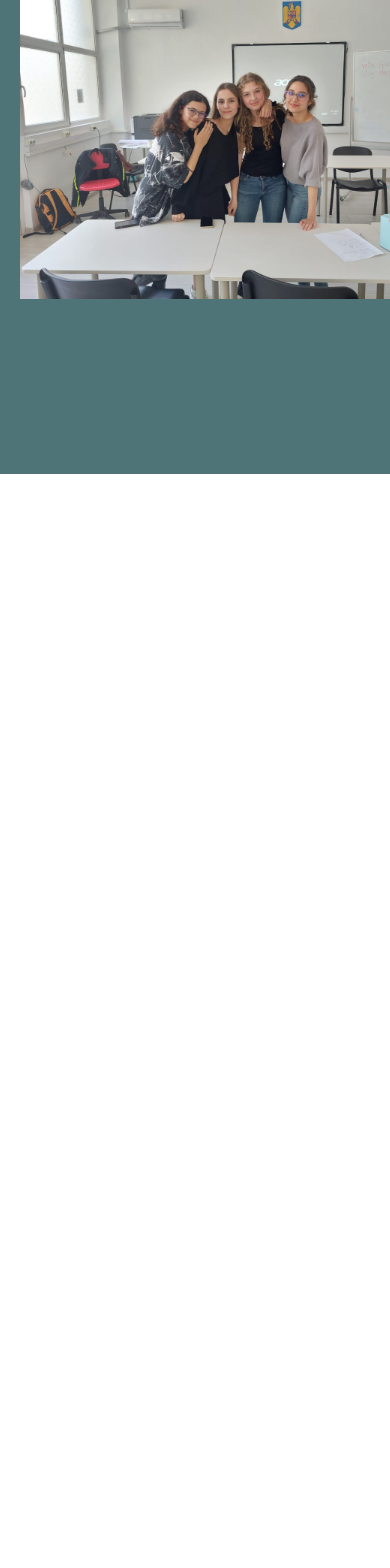
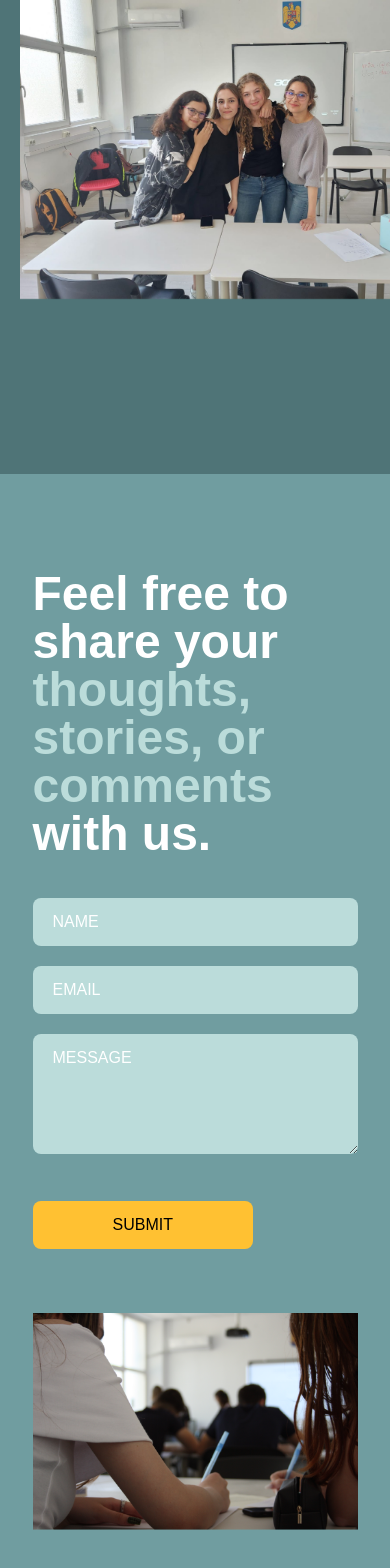
Before and after one commit to skijjj/OecdProject, a React (Vite) app: page / in a window 390 px wide. Shown: the part 10038-11606 px from the top of the page. Before the commit the page ends 10512 px from the top, so only its background shows below. Built offline with nearby package versions, Linux system fonts and the light colour scheme; a web font is replaced by a local one.

Commit message:
messageuspage

```diff
--- a/src/App.tsx
+++ b/src/App.tsx
@@ -6,7 +6,7 @@
 import FailForwardWeek from "./scenes/ffw/ffw";
 import FearOfFailure from "./scenes/fof/fof";
 import GrowthAndFixed from "./scenes/growthandfixed/growthandfixed";
-// import MessageUs from "./scenes/messageus/messageus";
+import MessageUs from "./scenes/messageus/messageus";
 
 function App() {
 
@@ -40,8 +40,7 @@
       <FearOfFailure setSelectedPage={setSelectedPage} />
       <GrowthAndFixed setSelectedPage={setSelectedPage} />
       <FailForwardWeek setSelectedPage={setSelectedPage} />
-
-      {/* <MessageUs setSelectedPage={setSelectedPage} /> */}
+      <MessageUs setSelectedPage={setSelectedPage} />
 
       </div>
     </div>
--- a/src/scenes/messageus/messageus.tsx
+++ b/src/scenes/messageus/messageus.tsx
@@ -1,161 +1,158 @@
-// import { motion } from "framer-motion";
-// import { useForm } from "react-hook-form";
-// import { SelectedPage } from "../../shared/types";
-// import contact from "../../assets/contact.png";
-// import HText from "../../shared/HText"
+import { motion } from "framer-motion";
+import { useForm } from "react-hook-form";
+import { SelectedPage } from "../../shared/types";
+import contact from "../../assets/contact.png";
+import HText from "../../shared/HText"
 
 
-// type Props = {
-//     setSelectedPage: (value: SelectedPage) => void;
+type Props = {
+    setSelectedPage: (value: SelectedPage) => void;
 
-// }
+}
 
-// const MessageUs = ( {setSelectedPage}: Props) =>
-//  {
-//     const inputStyles = `mb-5 w-full rounded-lg bg-primary-300
-//   px-5 py-3 placeholder-white`;
+const MessageUs = ( {setSelectedPage}: Props) =>
+ {
+    const inputStyles = `mb-5 w-full rounded-lg bg-blueish
+  px-5 py-3 placeholder-white`;
 
-//   const {
-//     register,
-//     trigger,
-//     formState: { errors },
-//   } = useForm();
+  const {
+    register,
+    trigger,
+    formState: { errors },
+  } = useForm();
 
-//   const onSubmit = async (e: any) => {
-//     const isValid = await trigger();
-//     if (!isValid) {
-//       e.preventDefault();
-//     }
-//     };
+  const onSubmit = async (e: any) => {
+    const isValid = await trigger();
+    if (!isValid) {
+      e.preventDefault();
+    }
+    };
 
 
-//   return <section id="messageus" className="mx-auto w-5/6 pt-24 pb-32">
-//     <motion.div
-//     onViewportEnter={() => setSelectedPage(SelectedPage.MessageUs)}
-//     >
-//          <motion.div
-//           className="md:w-3/5"
-//           initial="hidden"
-//           whileInView="visible"
-//           viewport={{ once: true, amount: 0.5 }}
-//           transition={{ duration: 0.5 }}
-//           variants={{
-//             hidden: { opacity: 0, x: -50 },
-//             visible: { opacity: 1, x: 0 },
-//           }}
-//         >
-//           <HText>
-//             <span className="text-blueish">MESSAGE US</span> WITH YOUR THOUGHTS
-//           </HText>
-//           <p className="my-5">
-//           Feel free to share your thoughts, stories, or comments with us.
-//           </p>
-//         </motion.div>
-//         <div className="mt-10 justify-between gap-8 md:flex">
-//           <motion.div
-//             className="mt-10 basis-3/5 md:mt-0"
-//             initial="hidden"
-//             whileInView="visible"
-//             viewport={{ once: true, amount: 0.5 }}
-//             transition={{ duration: 0.5 }}
-//             variants={{
-//               hidden: { opacity: 0, y: 50 },
-//               visible: { opacity: 1, y: 0 },
-//             }}
-//           >
-//             <form
-//               target="_blank"
-//               onSubmit={onSubmit}
-//               action="https://formsubmit.co/e8a5bdfa807605332f809e5656e27c6e"
-//               method="POST"
-//             >
-//               <input
-//                 className={inputStyles}
-//                 type="text"
-//                 placeholder="NAME"
-//                 {...register("name", {
-//                   required: true,
-//                   maxLength: 100,
-//                 })}
-//               />
-//               {errors.name && (
-//                 <p className="mt-1 text-black">
-//                   {errors.name.type === "required" && "This field is required."}
-//                   {errors.name.type === "maxLength" &&
-//                     "Max length is 100 char."}
-//                 </p>
-//               )}
+  return <section id="messageus" className="mx-auto w-5/6 pt-24 pb-32">
+    <motion.div
+    onViewportEnter={() => setSelectedPage(SelectedPage.MessageUs)}
+    >
+         <motion.div
+          className="md:w-3/5"
+          initial="hidden"
+          whileInView="visible"
+          viewport={{ once: true, amount: 0.5 }}
+          transition={{ duration: 0.5 }}
+          variants={{
+            hidden: { opacity: 0, x: -50 },
+            visible: { opacity: 1, x: 0 },
+          }}
+        >
+          <HText >
+            Feel free to share your<span className="text-blueish"> thoughts, stories, or comments</span> with us.
+          </HText>
+        </motion.div>
+        <div className="mt-10 justify-between gap-8 md:flex">
+          <motion.div
+            className="mt-10 basis-3/5 md:mt-0"
+            initial="hidden"
+            whileInView="visible"
+            viewport={{ once: true, amount: 0.5 }}
+            transition={{ duration: 0.5 }}
+            variants={{
+              hidden: { opacity: 0, y: 50 },
+              visible: { opacity: 1, y: 0 },
+            }}
+          >
+            <form
+              target="_blank"
+              onSubmit={onSubmit}
+              action="https://formsubmit.co/4e120bfd0cce2f71e36c4924e05e8736"
+              method="POST"
+            >
+              <input
+                className={inputStyles}
+                type="text"
+                placeholder="NAME"
+                {...register("name", {
+                  required: true,
+                  maxLength: 100,
+                })}
+              />
+              {errors.name && (
+                <p className="mt-1 text-white">
+                  {errors.name.type === "required" && "This field is required."}
+                  {errors.name.type === "maxLength" &&
+                    "Max length is 100 char."}
+                </p>
+              )}
 
-//               <input
-//                 className={inputStyles}
-//                 type="text"
-//                 placeholder="EMAIL"
-//                 {...register("email", {
-//                   required: true,
-//                   pattern: /^[A-Z0-9._%+-]+@[A-Z0-9.-]+\.[A-Z]{2,}$/i,
-//                 })}
-//               />
-//               {errors.email && (
-//                 <p className="mt-1 text-black">
-//                   {errors.email.type === "required" &&
-//                     "This field is required."}
-//                   {errors.email.type === "pattern" && "Invalid email address."}
-//                 </p>
-//               )}
+              <input
+                className={inputStyles}
+                type="text"
+                placeholder="EMAIL"
+                {...register("email", {
+                  required: true,
+                  pattern: /^[A-Z0-9._%+-]+@[A-Z0-9.-]+\.[A-Z]{2,}$/i,
+                })}
+              />
+              {errors.email && (
+                <p className="mt-1 text-white">
+                  {errors.email.type === "required" &&
+                    "This field is required."}
+                  {errors.email.type === "pattern" && "Invalid email address."}
+                </p>
+              )}
 
-//               <textarea
-//                 className={inputStyles}
-//                 placeholder="MESSAGE"
-//                 rows={4}
-//                 cols={50}
-//                 {...register("message", {
-//                   required: true,
-//                   maxLength: 5000,
-//                 })}
-//               />
-//               {errors.message && (
-//                 <p className="mt-1 text-white">
-//                   {errors.message.type === "required" &&
-//                     "This field is required."}
-//                   {errors.message.type === "maxLength" &&
-//                     "Max length is 2000 char."}
-//                 </p>
-//               )}
+              <textarea
+                className={inputStyles}
+                placeholder="MESSAGE"
+                rows={4}
+                cols={50}
+                {...register("message", {
+                  required: true,
+                  maxLength: 50000,
+                })}
+              />
+              {errors.message && (
+                <p className="mt-1 text-white">
+                  {errors.message.type === "required" &&
+                    "This field is required."}
+                  {errors.message.type === "maxLength" &&
+                    "Max length is 2000 char."}
+                </p>
+              )}
 
-//               <button
-//                 type="submit"
-//                 className="mt-5 rounded-lg bg-secondary-500 px-20 py-3 transition duration-500 hover:text-white"
-//               >
-//                 SUBMIT
-//               </button>
-//             </form>
-//           </motion.div>
+              <button
+                type="submit"
+                className="mt-5 rounded-lg bg-secondary-500 px-20 py-3 transition duration-500 hover:text-white"
+              >
+                SUBMIT
+              </button>
+            </form>
+          </motion.div>
 
-//           <motion.div
-//             className="relative mt-16 basis-2/5 md:mt-0"
-//             initial="hidden"
-//             whileInView="visible"
-//             viewport={{ once: true, amount: 0.5 }}
-//             transition={{ delay: 0.2, duration: 0.5 }}
-//             variants={{
-//               hidden: { opacity: 0, y: 50 },
-//               visible: { opacity: 1, y: 0 },
-//             }}
-//           >
-//             <div className="w-full before:absolute before:-bottom-20 before:-right-10 before:z-[-1] md:before:content-evolvetext">
-//               <img
-//                 className="w-full"
-//                 alt="contact-us-page-graphic"
-//                 src={contact}
-//               />
-//             </div>
-//           </motion.div>
-//         </div>
+          <motion.div
+            className="relative mt-16 basis-2/5 md:mt-0"
+            initial="hidden"
+            whileInView="visible"
+            viewport={{ once: true, amount: 0.5 }}
+            transition={{ delay: 0.2, duration: 0.5 }}
+            variants={{
+              hidden: { opacity: 0, y: 50 },
+              visible: { opacity: 1, y: 0 },
+            }}
+          >
+            <div className="w-full before:absolute before:-bottom-20 before:-right-10 before:z-[-1] md:before:content-evolvetext">
+              <img
+                className="w-full"
+                alt="contact-us-page-graphic"
+                src={contact}
+              />
+            </div>
+          </motion.div>
+        </div>
 
 
-//     </motion.div>
+    </motion.div>
 
-//   </section>
-// }
+  </section>
+}
 
-// export default MessageUs
+export default MessageUs
--- a/src/scenes/navbar/navbar.tsx
+++ b/src/scenes/navbar/navbar.tsx
@@ -58,6 +58,11 @@
                     selectedPage={selectedPage}
                     setSelectedPage={setSelectedPage}
                   />
+                  <Link
+                    page="Message Us"
+                    selectedPage={selectedPage}
+                    setSelectedPage={setSelectedPage}
+                  />
                 </div>
                 {/* <div className = {`${flexBetween} gap-8`}>
                   <p>Sign in</p>
@@ -115,6 +120,11 @@
                     selectedPage={selectedPage}
                     setSelectedPage={setSelectedPage}
                   />
+                  <Link
+                    page="Message Us"
+                    selectedPage={selectedPage}
+                    setSelectedPage={setSelectedPage}
+                  />
           </div>
         </div>
       )}
--- a/src/shared/HText.tsx
+++ b/src/shared/HText.tsx
@@ -5,7 +5,7 @@
 
 const HText = ({children}: Props) => {
   return (
-    <h1 className="basis-3/5 text-5xl font-bold ">
+    <h1 className="basis-3/5 text-5xl font-bold text-white ">
         {children}
     </h1>
   )
```
